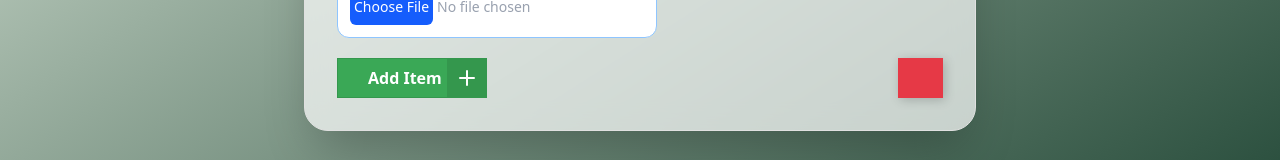
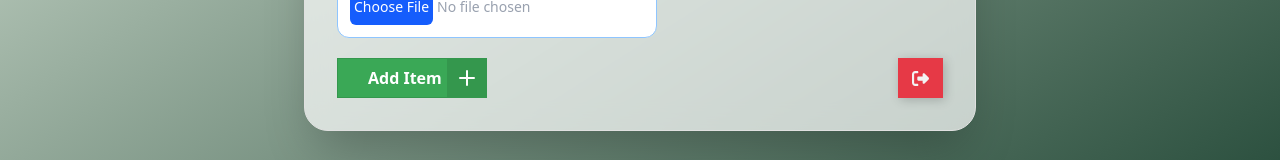
Before and after one commit to swathi-smb/Edunet, a React (Vite) app in the folder frontend/: page /restaurant in a window 1280 px wide. Shown: the part 518-678 px from the top of the page. Built offline with nearby package versions, Linux system fonts and the light colour scheme.

Commit message:
modified src path

```diff
--- a/frontend/src/components/Restaurant.jsx
+++ b/frontend/src/components/Restaurant.jsx
@@ -175,7 +175,7 @@
                         >
                             <div className="w-full h-48 rounded-xl overflow-hidden mb-4">
                                 <img
-                                    src={dish.image}
+                                    src={`${dish.image}`}
                                     alt={dish.name}
                                     className="w-full h-full object-cover transition duration-300 hover:scale-105"
                                 />
--- a/frontend/src/components/ui/Logout.jsx
+++ b/frontend/src/components/ui/Logout.jsx
@@ -7,7 +7,7 @@
       <button type="button" className="Btn" onClick={onClick}>
         <div className="sign">
           <svg viewBox="0 0 512 512">
-            <path d="..." />
+            <path d="M377.9 105.9L500.7 228.7c7.2 7.2 11.3 17.1 11.3 27.3s-4.1 20.1-11.3 27.3L377.9 406.1c-6.4 6.4-15 9.9-24 9.9c-18.7 0-33.9-15.2-33.9-33.9l0-62.1-128 0c-17.7 0-32-14.3-32-32l0-64c0-17.7 14.3-32 32-32l128 0 0-62.1c0-18.7 15.2-33.9 33.9-33.9c9 0 17.6 3.6 24 9.9zM160 96L96 96c-17.7 0-32 14.3-32 32l0 256c0 17.7 14.3 32 32 32l64 0c17.7 0 32 14.3 32 32s-14.3 32-32 32l-64 0c-53 0-96-43-96-96L0 128C0 75 43 32 96 32l64 0c17.7 0 32 14.3 32 32s-14.3 32-32 32z" />
           </svg>
         </div>
         <div className="text">Logout</div>
@@ -15,7 +15,6 @@
     </StyledWrapper>
   );
 };
-
 
 const StyledWrapper = styled.div`
   .Btn {
```
